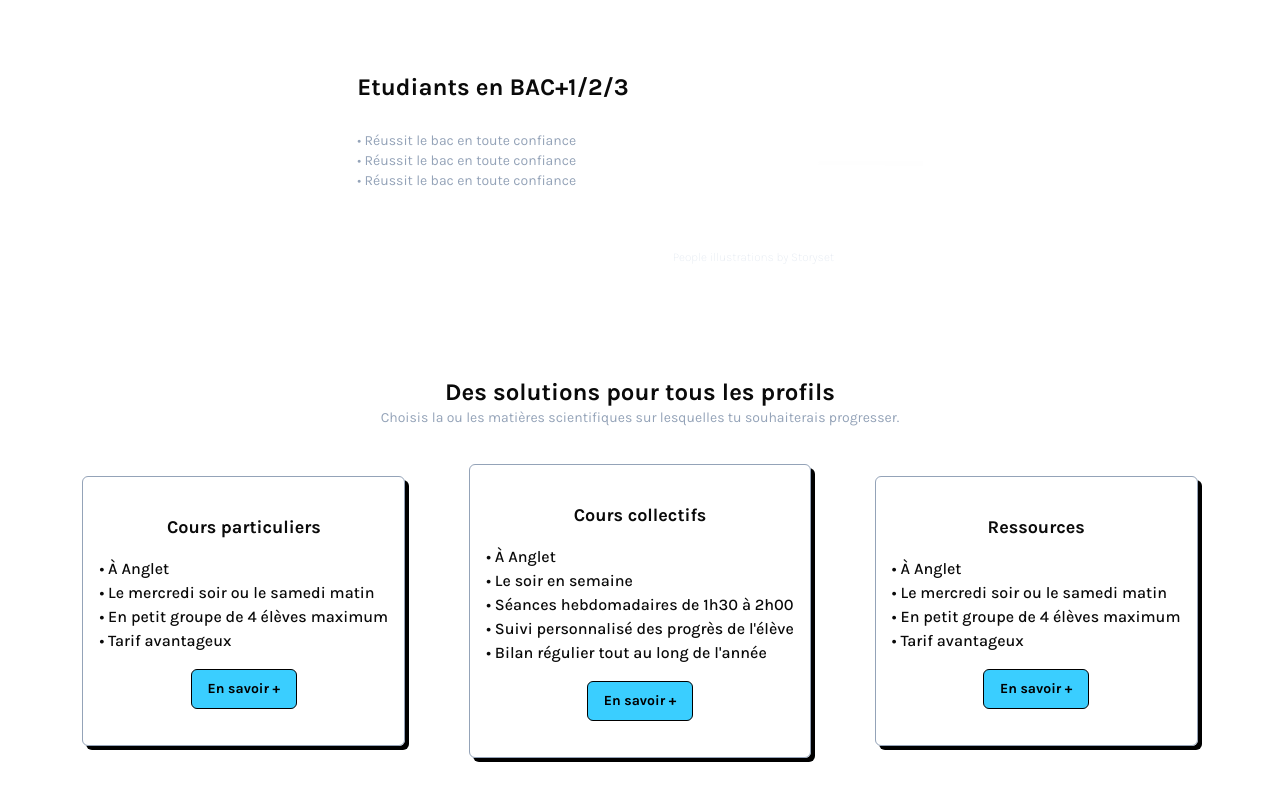
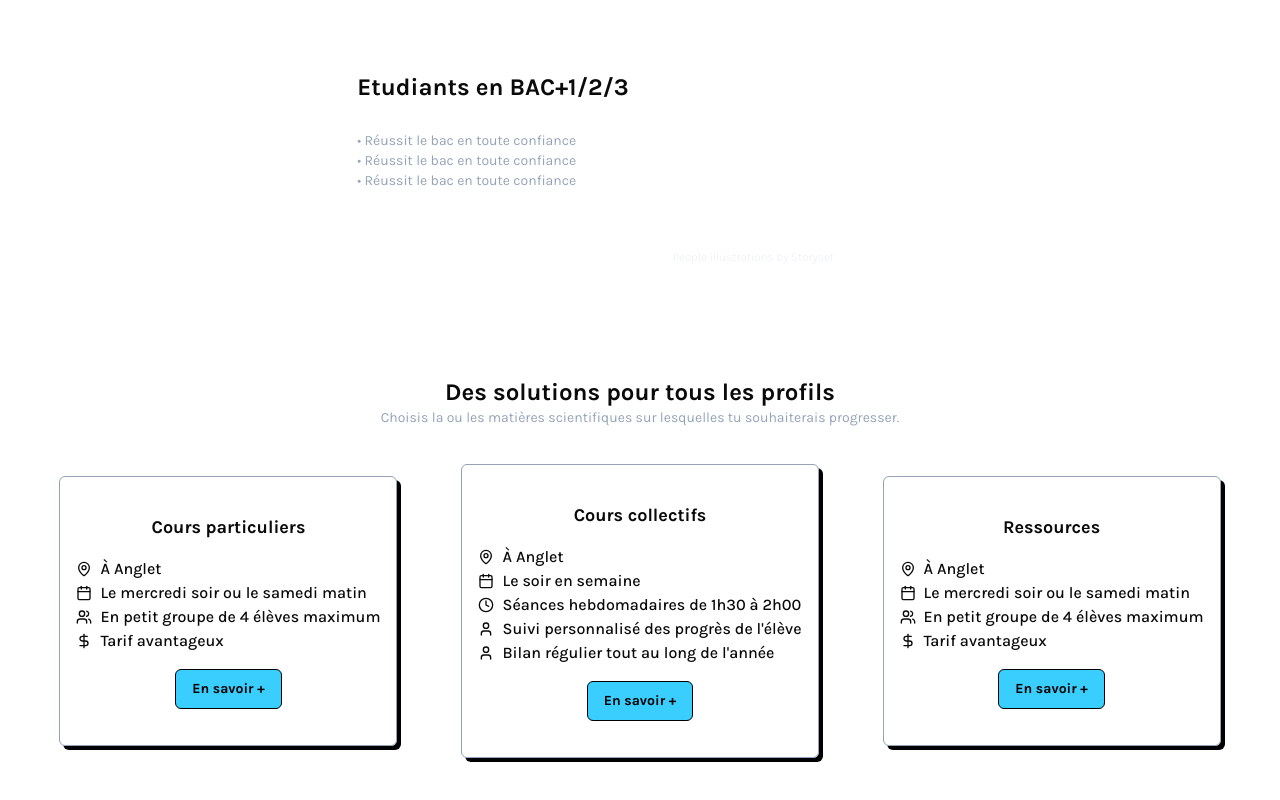
Before and after one commit to clemencefrz/cours-geroa, a Next.js app: page / in a window 1280 px wide. Shown: the part 1414-2214 px from the top of the page. Built offline with nearby package versions, Linux system fonts and the light colour scheme.

Commit message:
wip animation

```diff
--- a/app/components/Home/Services.tsx
+++ b/app/components/Home/Services.tsx
@@ -5,6 +5,7 @@ import {
 import { Button } from "@/components/ui/button";
 import { LucideIcon } from "lucide-react";
 import Link from "next/link";
+import { motion } from "framer-motion"; // Import framer-motion
 
 const Services = () => {
   return (
@@ -32,19 +33,23 @@ const CardService = ({
   bulletPoints: { icon: LucideIcon; description: string }[];
 }) => {
   return (
-    <div className="flex flex-col rounded-md border border-slate-400 shadow-[4px_4px_0px_0px_rgba(0,0,0)] px-4 py-9 gap-4">
+    <motion.div
+      className="flex flex-col rounded-md border border-slate-400 shadow-[4px_4px_0px_0px_rgba(0,0,0)] px-4 py-9 gap-4"
+      whileHover={{ y: -10 }} // Lift the card by 10px on hover
+      transition={{ type: "spring", stiffness: 200, damping: 20 }} // Smooth spring-like animation
+    >
       <h3 className="font-bold text-lg self-center">{title}</h3>
       <ul>
-        {bulletPoints.map(({ description }, key) => (
-          <li
-            className="font-medium text-md"
-            key={key}
-          >{`• ${description}`}</li>
+        {bulletPoints.map(({ description, icon: Icon }, key) => (
+          <li className="font-medium text-md flex items-center" key={key}>
+            <Icon className="mr-2 w-4 h-4" />
+            {description}
+          </li>
         ))}
       </ul>
       <Button asChild className="self-center">
         <Link href="/nos-cours">En savoir +</Link>
       </Button>
-    </div>
+    </motion.div>
   );
 };
--- a/app/components/Home/index.tsx
+++ b/app/components/Home/index.tsx
@@ -6,16 +6,26 @@ import { SectionFAQ } from "./SectionFAQ";
 import Subjects from "./Subjects";
 import Image from "next/image";
 import Services from "./Services";
+import { motion, useInView } from "framer-motion";
+import { useRef } from "react";
 
 const classNameH2 = "text-2xl font-bold";
 const classNameSubtitle = "text-sm text-slate-400 mb-9";
 const Home = () => {
+  const ref = useRef(null);
+  const isInView = useInView(ref, { once: true });
   return (
     <div className="flex flex-col gap-9 justify-center">
       <Hero />
 
       {/* Sections */}
+
       <div className="flex flex-col gap-[6.75rem]">
+        <motion.div
+          initial={{ y: 20, opacity: 0 }}
+          animate={{ y: 0, opacity: 1 }}
+          transition={{ ease: "easeInOut", duration: 1 }}
+        >
           <div>
             <h2 className={cn(classNameH2, "text-center")}>
               {`Améliore tes compétences en sciences`}
@@ -25,7 +35,14 @@ const Home = () => {
             >{`Choisis la ou les matières scientifiques sur lesquelles tu souhaiterais progresser.`}</p>
             <Subjects />
           </div>
+        </motion.div>
 
+        <motion.div
+          ref={ref}
+          initial={{ y: 20, opacity: 0 }}
+          animate={isInView ? { y: 0, opacity: 1 } : {}}
+          transition={{ ease: "easeInOut", duration: 1 }}
+        >
           <div className="w-full flex flex-row justify-center items-center gap-11">
             <div className="svg-container">
               <Image
@@ -54,7 +71,7 @@ const Home = () => {
               </ul>
             </div>
           </div>
-
+        </motion.div>
         <div className="w-full flex flex-row justify-center items-center gap-11">
           <div className="flex flex-col gap-7">
             <h2
--- a/app/nos-cours/components/Block.tsx
+++ b/app/nos-cours/components/Block.tsx
@@ -28,7 +28,7 @@ const Block = ({ title, id, content, infos }: Props) => {
       <div className="bg-slate-200 p-4 gap-2 flex flex-col ">
         {infos.map((info, key) => (
           <p className="flex flex-row" key={key}>
-            <info.icon className="mr-2" /> {info.description}
+            <info.icon className="mr-2 w-2 h-2" /> {info.description}
           </p>
         ))}
       </div>
```
Lines whose indentation alone changed are shown as unchanged.
